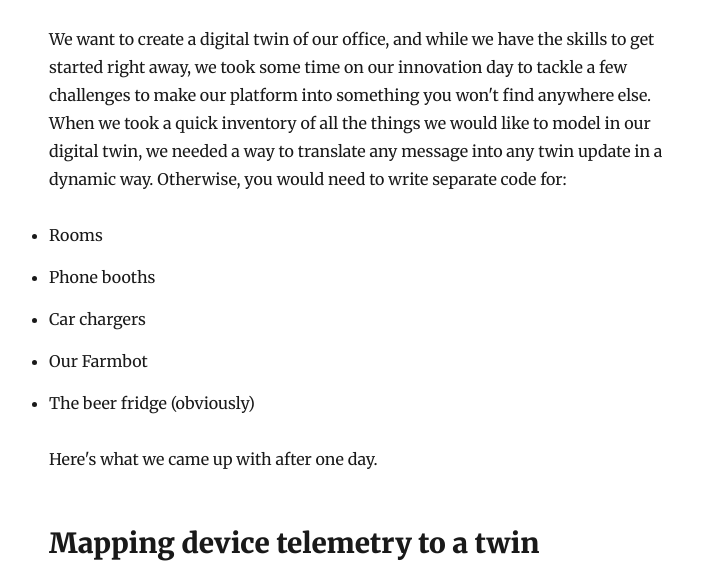
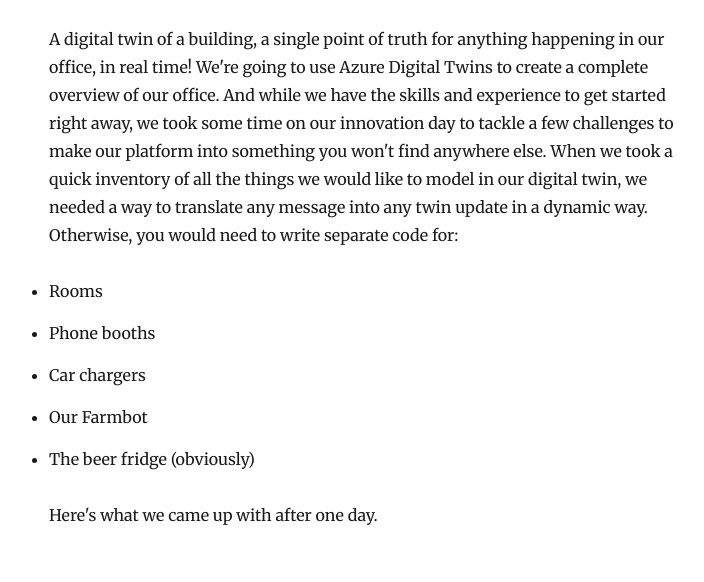
Before and after one commit to MatthijsvdVeer/vanderveer.io, a Gatsby site: page /azure-digital-twins-for-smart-buildings/ in a window 1280 px wide. Shown: the part 214-796 px from the top of the page, without its empty margins (276-980 px from the left). Built offline with nearby package versions, Linux system fonts and the light colour scheme; Gatsby itself is replaced by a stand-in of ours; some packages are replaced by stand-ins of ours.

Commit message:
Updating introduction

```diff
--- a/content/blog/azure-digital-twins-for-smart-buildings/index.md
+++ b/content/blog/azure-digital-twins-for-smart-buildings/index.md
@@ -4,7 +4,7 @@
 description: "Can you build a platform that goes from device telemetry to historical insights, all in one day? Here's how we did it."
 ---
 
-We want to create a digital twin of our office, and while we have the skills to get started right away, we took some time on our innovation day to tackle a few challenges to make our platform into something you won't find anywhere else. When we took a quick inventory of all the things we would like to model in our digital twin, we needed a way to translate any message into any twin update in a dynamic way. Otherwise, you would need to write separate code for:
+A digital twin of a building, a single point of truth for anything happening in our office, in real time! We're going to use Azure Digital Twins to create a complete overview of our office. And while we have the skills and experience to get started right away, we took some time on our innovation day to tackle a few challenges to make our platform into something you won't find anywhere else. When we took a quick inventory of all the things we would like to model in our digital twin, we needed a way to translate any message into any twin update in a dynamic way. Otherwise, you would need to write separate code for:
 - Rooms
 - Phone booths
 - Car chargers
```
